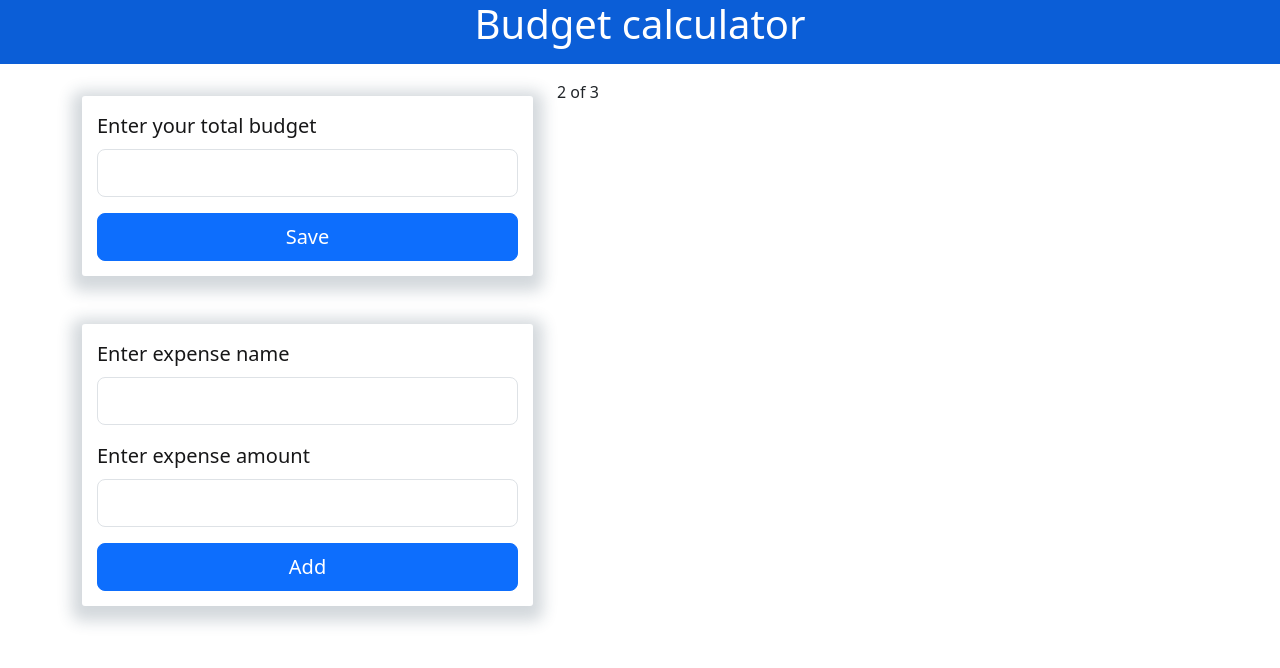
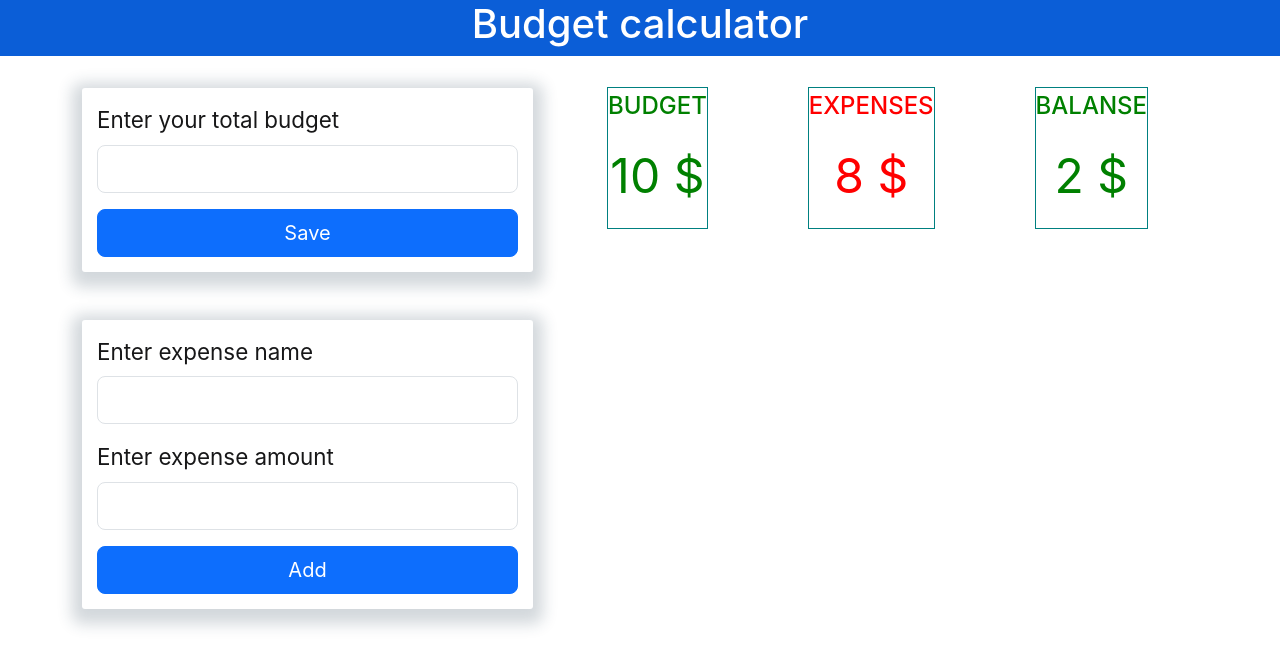
Before and after one commit to AlexeySapr/goit-react-hw-budget, a React (Create React App) app: page / in a window 1280 px wide. Shown: the top 668 px of the page. Built offline with nearby package versions, Linux system fonts and the light colour scheme.

Commit message:
Update styles

```diff
--- a/src/App.css
+++ b/src/App.css
@@ -3,7 +3,7 @@
 }
 
 .form-label {
-  font-size: 20px;
+  font-size: 1.4rem;
   color: #171718;
   cursor: pointer;
 }
--- a/src/App.js
+++ b/src/App.js
@@ -6,6 +6,7 @@ import { Container, Row, Col } from 'react-bootstrap';
 import AppHeader from './components/appHeader/AppHeader';
 import BudgetCard from './components/budgetCard/BudgetCard';
 import ExpenseCard from './components/expenseCard/ExpenseCard';
+import InfoSection from './components/infoSection/InfoSection';
 
 const App = () => {
   return (
@@ -21,7 +22,9 @@ const App = () => {
               <ExpenseCard />
             </Section>
           </Col>
-          <Col md={7}>2 of 3</Col>
+          <Col md={7}>
+            <InfoSection budget={10} expenses={8} />
+          </Col>
         </Row>
       </Container>
     </>
--- /dev/null
+++ b/src/components/infoSection/InfoSection.js
@@ -0,0 +1,39 @@
+import s from './InfoSection.module.css';
+
+const InfoSection = ({ budget, expenses }) => {
+  const balanse = budget - expenses;
+
+  const balanseStyle = () => {
+    if (balanse < 0) {
+      return 'expensesItem';
+    }
+    return 'budgetItem';
+  };
+
+  //   let balanseStyle = balanse => {
+  //     if (balanse < 0) {
+  //       return 'red';
+  //     }
+  //     return 'green';
+  //   };
+
+  return (
+    <ul className={s.list}>
+      <li className={s.budgetItem}>
+        <p>Budget</p>
+        <p>{budget} $</p>
+      </li>
+      <li className={s.expensesItem}>
+        <p>Expenses</p>
+        <p>{expenses} $</p>
+      </li>
+      <li className={s[balanseStyle()]}>
+        {/* <li style={{ color: `${balanseStyle()}` }}> */}
+        <p>Balanse</p>
+        <p>{balanse} $</p>
+      </li>
+    </ul>
+  );
+};
+
+export default InfoSection;
--- /dev/null
+++ b/src/components/infoSection/InfoSection.module.css
@@ -0,0 +1,29 @@
+.list {
+  display: flex;
+  justify-content: space-around;
+  align-items: center;
+  text-align: center;
+  text-transform: uppercase;
+  margin-top: 1rem;
+}
+
+.list li {
+  outline: 1px solid teal;
+}
+
+.budgetItem {
+  color: green;
+}
+
+.expensesItem {
+  color: red;
+}
+
+li p:first-child {
+  font-size: 1.5rem;
+  font-weight: 500;
+}
+
+li p:last-child {
+  font-size: 3rem;
+}
--- a/src/index.css
+++ b/src/index.css
@@ -13,3 +13,12 @@ code {
   font-family: source-code-pro, Menlo, Monaco, Consolas, 'Courier New',
     monospace;
 }
+
+ul {
+  padding: 0;
+  list-style: none;
+}
+
+h1 {
+  margin: 0;
+}
--- a/src/index.js
+++ b/src/index.js
@@ -1,7 +1,7 @@
 import React from 'react';
 import ReactDOM from 'react-dom';
+import 'bootstrap/dist/css/bootstrap.min.css';
 import './index.css';
-import 'bootstrap/dist/css/bootstrap.min.css';
 import App from './App';
 
 ReactDOM.render(
```
